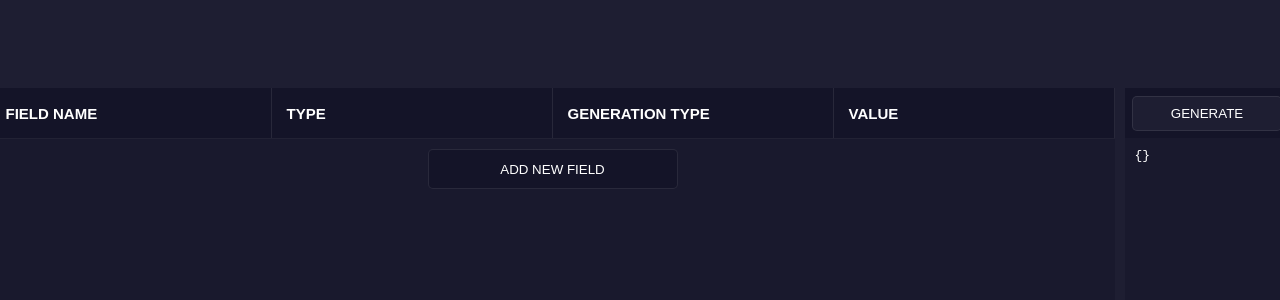
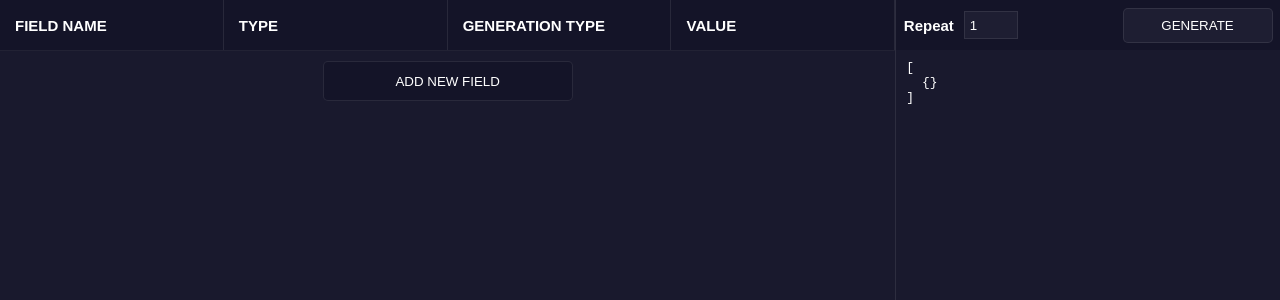
Before and after one commit to dellarosamarco/Json-Generator, a React (Create React App) app: page / in a window 1280 px wide. Shown: the top 300 px of the page. Built offline with nearby package versions, Linux system fonts and the light colour scheme.

Commit message:
update: template

```diff
--- a/src/Editor/Editor.scss
+++ b/src/Editor/Editor.scss
@@ -2,6 +2,5 @@
     display: flex;
     align-items: center;
     justify-content: center;
-    padding:80px;
-    gap:10px;
+    height: 100%;
 }
--- a/src/Editor/JsonBuilder/JsonBuilder.scss
+++ b/src/Editor/JsonBuilder/JsonBuilder.scss
@@ -1,6 +1,6 @@
 .json-builder{
-    width:max-content;
-    height:600px;
+    width:70%;
+    height:100%;
     background-color: var(--secondary-color);
 
     &-row{
@@ -22,7 +22,7 @@
 
         &__header, &__field{
             &__cell{
-                width:250px;
+                width:100%;
                 display: flex;
                 align-items: center;
                 padding:15px;
@@ -48,6 +48,7 @@
 
         &__field{
             height:65px;
+            width: 100%;
 
             &__cell{
 
--- a/src/Editor/JsonResult/JsonResult.scss
+++ b/src/Editor/JsonResult/JsonResult.scss
@@ -1,13 +1,16 @@
 .json-result{
-    width:500px;
-    height:600px;
+    width:30%;
+    height:100%;
     background-color: var(--secondary-color);
+    border-left: 1px solid var(--border-primary-color);
 
     &__header{
         height:50px;
         background-color: var(--tertiary-color);
         padding:7.5px;
         box-sizing: border-box;
+        display: flex;
+        justify-content: space-between;
 
         button{
             height:100%;
@@ -22,11 +25,38 @@
         button:hover{
             background-color: var(--secondary-color);
         }
+
+        &-repeat-container{
+            display: flex;
+            align-items: center;
+            gap:10px;
+
+            h1{
+                font-size:15px;
+                color:white;
+                font-family: Arial, Helvetica, sans-serif;
+            }
+
+            input{
+                background-color: var(--primary-color);
+                border:1px solid var(--border-primary-color);
+                width:45px;
+                height:70%;
+                outline: none;
+                padding-left:5px;
+                color:white;
+            }
+        }
     }
 
-    &-json{
-        color:white;
-        margin:0px;
-        padding:10px;
+    &__body{
+        overflow: auto;
+        max-height: calc(100% - 50px);
+
+        pre{
+            color:white;
+            margin:0px;
+            padding:10px;
+        }
     }
 }
--- a/src/Editor/JsonResult/JsonResult.tsx
+++ b/src/Editor/JsonResult/JsonResult.tsx
@@ -4,12 +4,25 @@ import "./JsonResult.scss";
 const prefix = "json-result";
 
 export default function JsonResult(props : any){
+
+    function onEditJsonRepeat(event : any){
+        FieldsManager.repeat = event.target.value;
+    }
+
     return (
-        <div className="json-result">
-            <div className="json-result__header">
+        <div className={prefix}>
+            <div className={prefix + "__header"}>
+                <div className={prefix + "__header-repeat-container"}>
+                    <h1>Repeat</h1>
+                    <input type="number" min="0" defaultValue="1" onChange={(e) =>  onEditJsonRepeat(e)}></input>
+                </div>
+
                 <button onClick={() => props.generateJson()}>GENERATE</button>
             </div>
-            <pre className="json-result-json">{JSON.stringify(FieldsManager.json, undefined, 2)}</pre>
+
+            <div className={prefix + "__body"}>
+                <pre>{JSON.stringify(FieldsManager.json, undefined, 2)}</pre>
+            </div>
         </div>
     )
 }
--- a/src/index.scss
+++ b/src/index.scss
@@ -8,3 +8,8 @@
 
     background-color: var(--primary-color);
 }
+
+html, body, #root{
+    height: 100%;
+    margin: 0px;
+}
--- a/src/utilities/FieldsManager.ts
+++ b/src/utilities/FieldsManager.ts
@@ -6,24 +6,31 @@ export default class FieldsManager{
     static fields : Field[] = [];
     static composedJson = {};
     static jsonMap : Field[] = [];
+    static repeat : number = 1;
 
     static get json(){
         this.jsonMap = [];
-        let json : any = {};
-        let depth = 1;
+        const json : any = [];
 
         if(FieldsManager.fields.length > 0){
             this.setRecursivePath(FieldsManager.fields, []);
         }
 
+        for(let n=0;n<this.repeat;n++){
+            let partialJson : any = {};
+            let depth = 1;
+
             while(depth <= this.jsonMap.length){
                 this.jsonMap.filter((field : Field) => {
                     return field.path.length === depth;
                 }).forEach((field : Field) => {
-                json = this.setJsonValueByPath(json, field.path, field);
+                    partialJson = this.setJsonValueByPath(partialJson, field.path, field);
                 });
 
                 depth++;
+            }
+
+            json.push(partialJson);
         }
 
         return json;
--- /dev/null
+++ b/x.json
@@ -0,0 +1,3 @@
+{
+
+}
```
Lines whose indentation alone changed are shown as unchanged.
